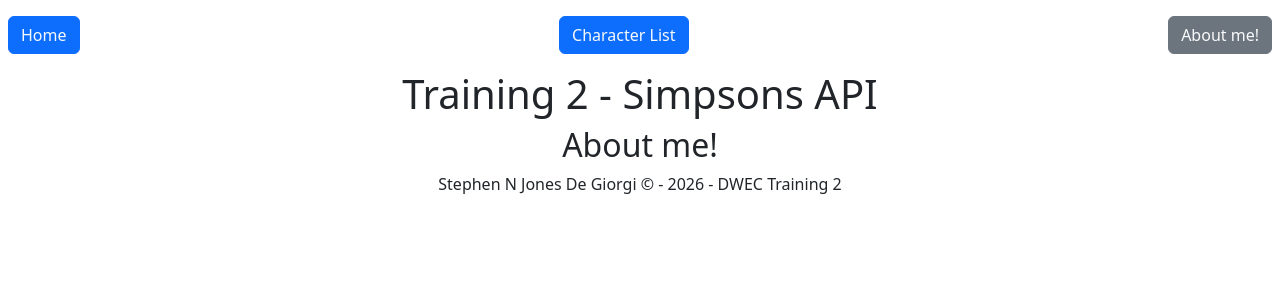
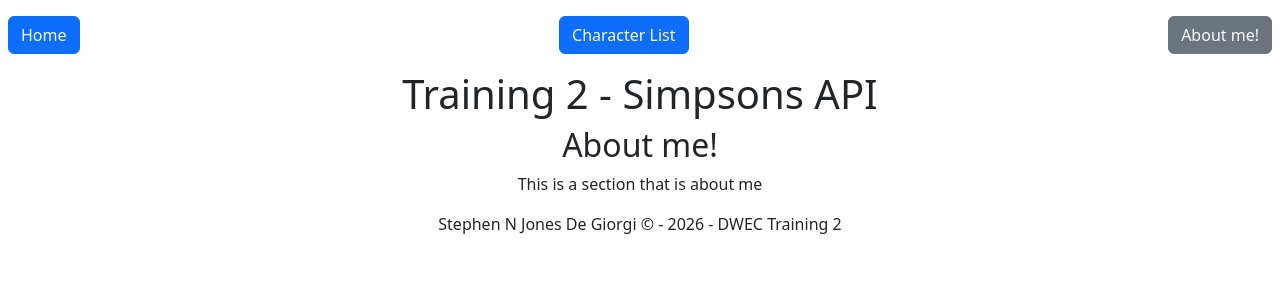
Before and after one commit to L0cksat/practice-simpson-api-dwec, an Angular app: page /about in a window 1280 px wide. Shown: the top 300 px of the page. Built offline with nearby package versions, Linux system fonts and the light colour scheme.

Commit message:
Update 2.2: Update about.html to check deploy

```diff
--- a/src/app/pages/about/about.html
+++ b/src/app/pages/about/about.html
@@ -1,3 +1,6 @@
 <header>
     <h2 class="text-center">About me!</h2>
 </header>
+<div class="text-center">
+    <p>This is a section that is about me</p>
+</div>
```
